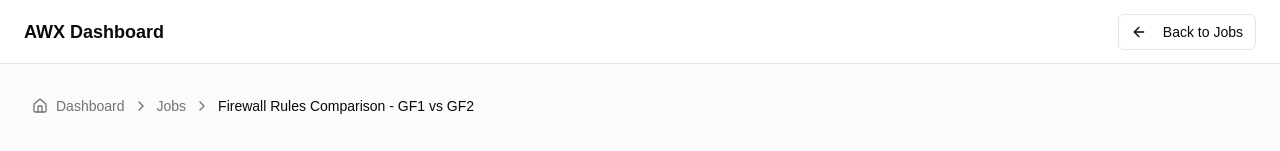
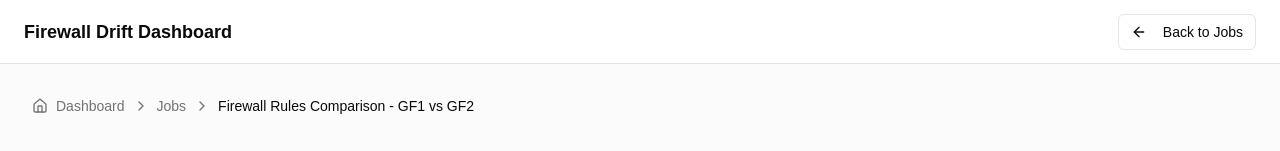
Before and after one commit to ShelUndai/fw-ui-demo, a Next.js app in the folder fw-drift-ui/: page /job/1 in a window 1280 px wide. Shown: the top 151 px of the page. Built offline with nearby package versions, Linux system fonts and the light colour scheme.

Commit message:
Update page.tsx

```diff
--- a/fw-drift-ui/app/job/[id]/page.tsx
+++ b/fw-drift-ui/app/job/[id]/page.tsx
@@ -618,7 +618,7 @@ export default function JobDetailsPage() {
   return (
     <div className="flex min-h-screen w-full flex-col bg-muted/40">
       <header className="sticky top-0 z-10 flex h-16 items-center gap-4 border-b bg-background px-4 sm:px-6">
-        <h1 className="text-lg font-semibold">AWX Dashboard</h1>
+        <h1 className="text-lg font-semibold">Firewall Drift Dashboard</h1>
         <div className="ml-auto flex items-center gap-4">
           <Button variant="outline" size="sm" asChild>
             <Link href="/">
```
